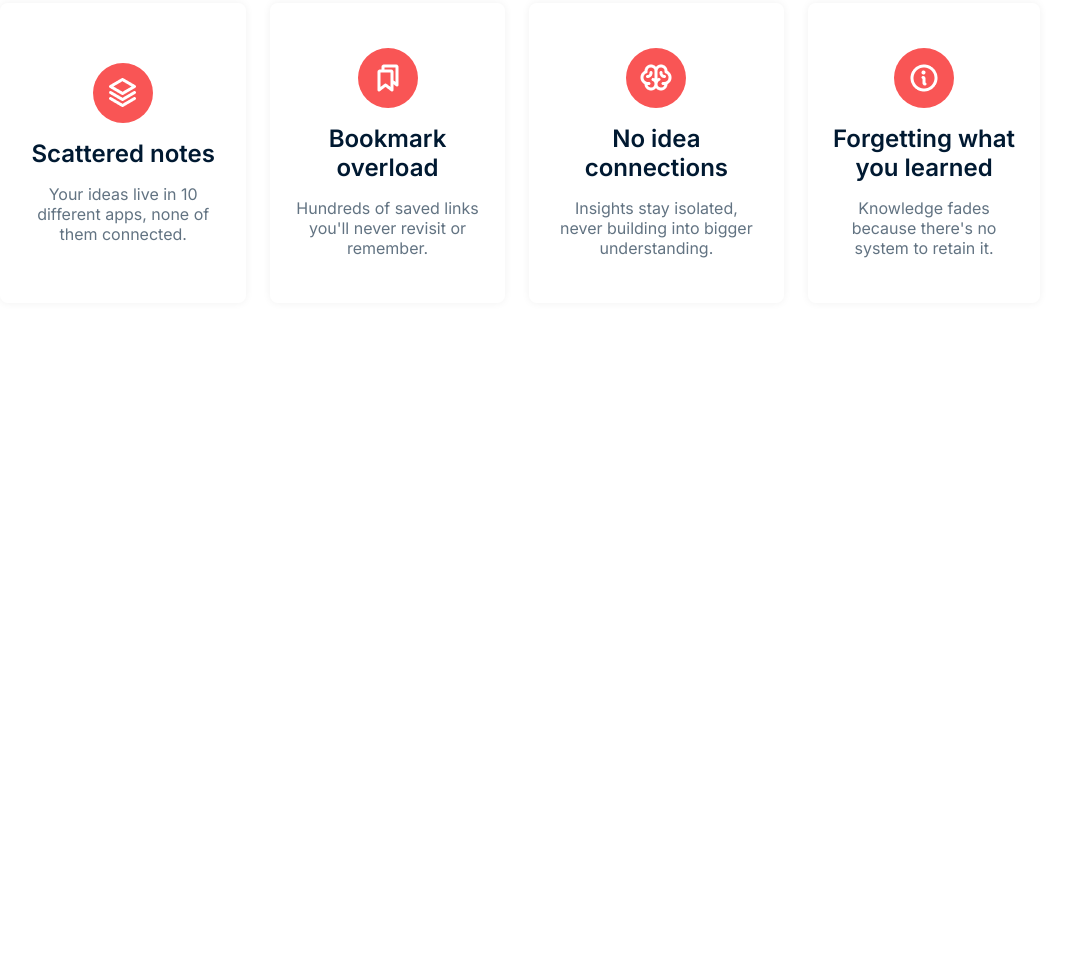
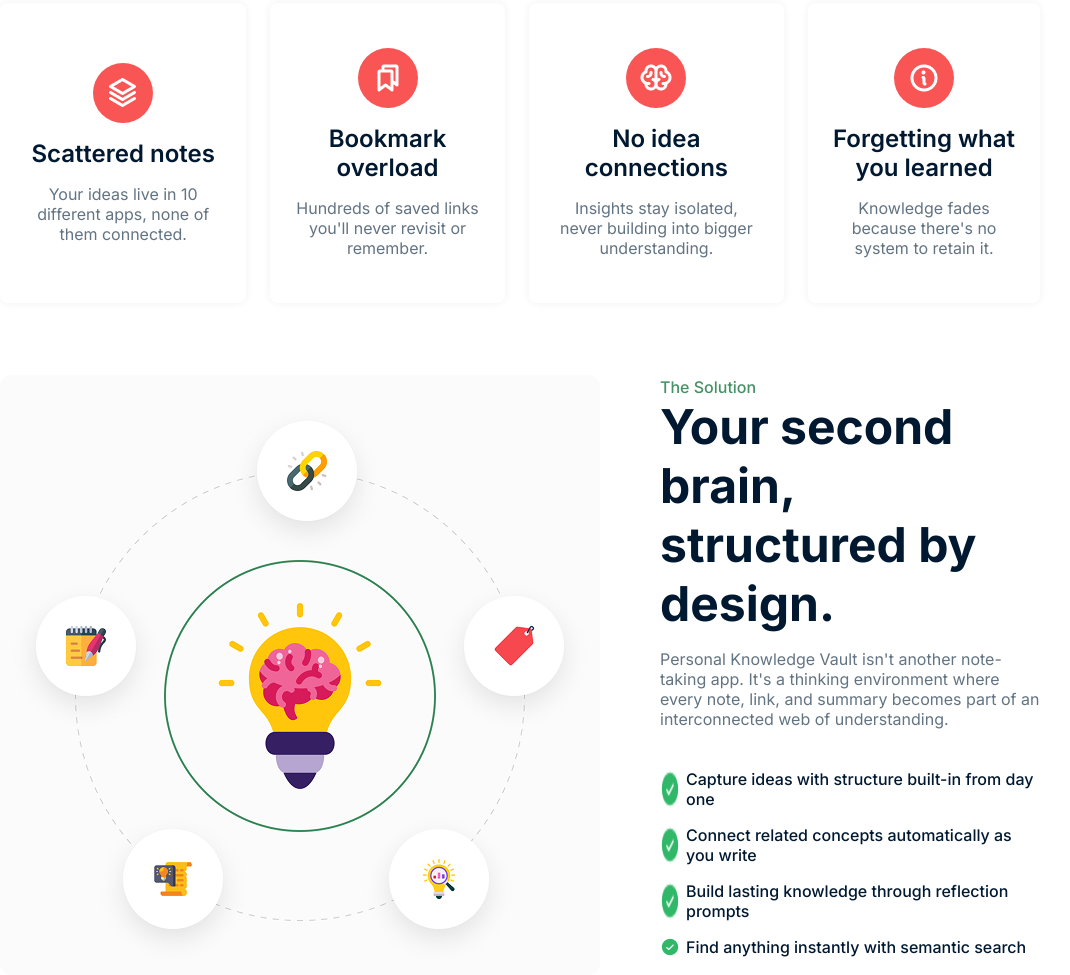
Before and after one commit to Eaoumoon-Haque-1/knowledge-vault-design, a plain HTML site: page index.html in a window 1280 px wide. Shown: the part 952-1927 px from the top of the page, without its empty margins (120-1190 px from the left). Before the commit the page ends 1327 px from the top, so only its background shows below. Drawn offline with Linux system fonts and the light colour scheme.

Commit message:
solution page completed

```diff
--- a/design/style.css
+++ b/design/style.css
@@ -188,3 +188,32 @@ nav ul a{
     font-weight: 400;
     color: rgba(98, 115, 130, 1);
 }
+
+/* Solution page */
+.solution-page{
+    max-height: 600px;
+    max-width: 1360px;
+    margin: 0 120px;
+    display: flex;
+    gap: 60px;
+    align-items: center;
+    justify-content: center;
+}
+
+.solution{
+    font-size: 16px;
+    font-weight: 500;
+    color: rgba(70, 145, 101, 1);
+}
+.points{
+    display: flex;
+    gap: 6px;
+    font-size: 16px;
+    font-weight: 500;
+    color: rgba(0, 25, 49, 1);
+    margin-bottom: 16px;
+}
+
+.solution-con{
+    margin-bottom: 40px;
+}
--- a/index.html
+++ b/index.html
@@ -101,6 +101,37 @@
             </div>
             </div>
          </section>
+        <!-- 2nd Page End -->
+        <!-- 3rd Page Start  -->
+         <section class="solution-page">
+            <img src="assets/knowledge.png" alt="">
+            <div>
+                <div class="solution-con">
+                    <h6 class="solution">The Solution</h6>
+                    <h1 class="heading-title">Your second brain,<br>structured by design.</h1>
+                    <h4 class="heading-des">Personal Knowledge Vault isn't another note-taking app. It's a thinking environment where every note, link, and summary becomes part of an interconnected web of understanding.</h4>
+
+                </div>
+                <div class="points">
+                    <img src="assets/CheckCircle.png" alt="">
+                    <p>Capture ideas with structure built-in from day one</p>
+                </div>
+                <div class="points">
+                    <img src="assets/CheckCircle.png" alt="">
+                    <p>Connect related concepts automatically as you write</p>
+                </div>
+                <div class="points">
+                    <img src="assets/CheckCircle.png" alt="">
+                    <p>Build lasting knowledge through reflection prompts</p>
+                </div>
+                <div class="points">
+                    <img src="assets/CheckCircle.png" alt="">
+                    <p>Find anything instantly with semantic search</p>
+                </div>
+            </div>
+         </section>
+        <!-- 3rd Page end  -->
+
     </main>
 </body>
 </html>
```
